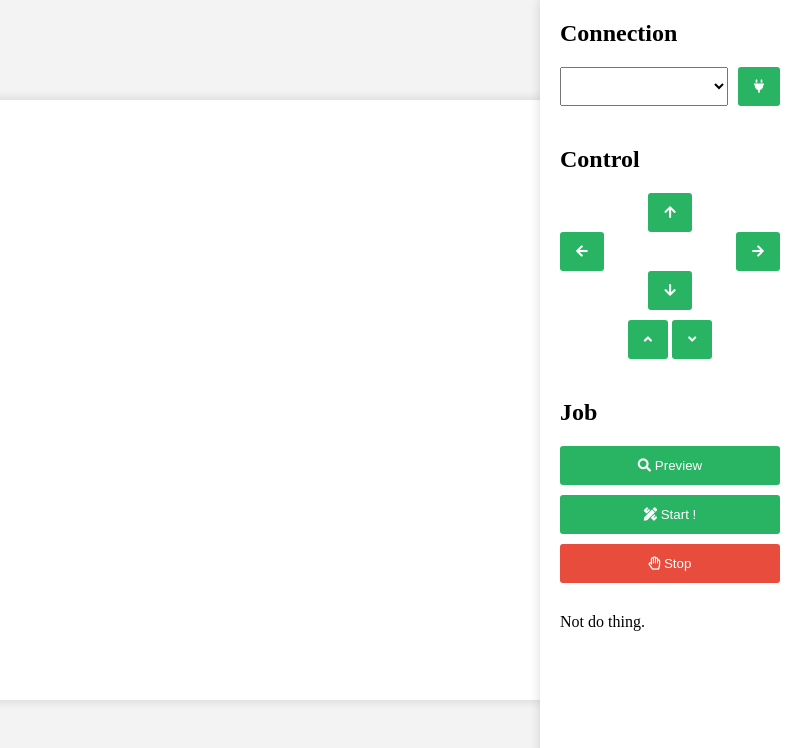
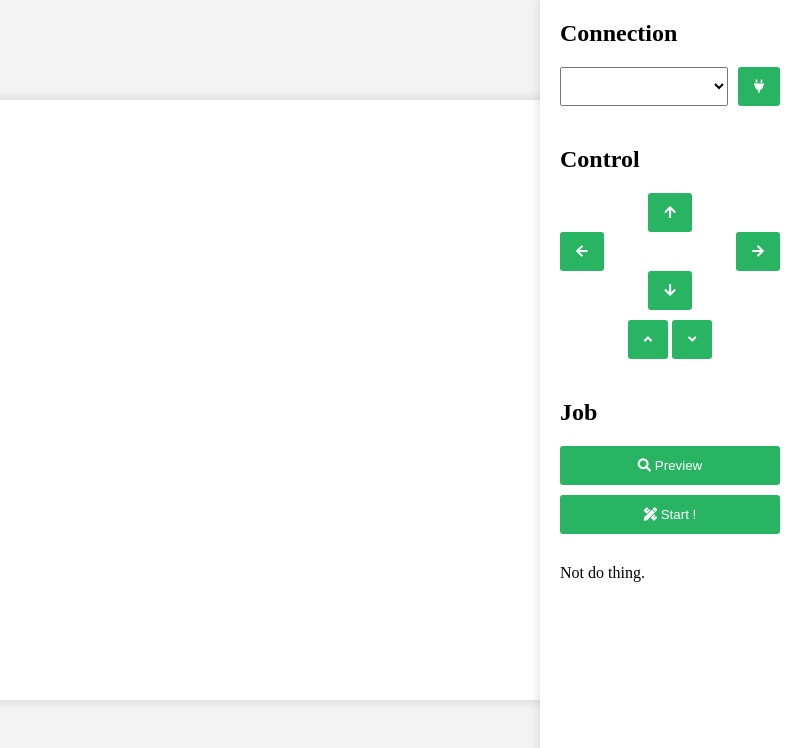
Before and after one commit to maxpromer/GCTRL-GUI, an Electron app: page index.html in a window 800 px wide. Shown: the top 748 px of the page. Drawn offline with Linux system fonts and the light colour scheme; no server answers.

Commit message:
Update index.html

```diff
--- a/index.html
+++ b/index.html
@@ -54,7 +54,7 @@
                 <h2>Job</h2>
                 <button id="preview-btn"><i class="fas fa-search"></i> Preview</button>
                 <button id="start-btn"><i class="fas fa-pencil-ruler"></i> Start !</button>
-                <button id="stop-btn" class="stop"><i class="far fa-hand-paper"></i> Stop</button>
+                <button id="stop-btn" style="display: none;" class="stop"><i class="far fa-hand-paper"></i> Stop</button>
                 <div id="log-text" style="margin-top: 20px;">Not do thing.</div>
             </div>
         </section>
```
